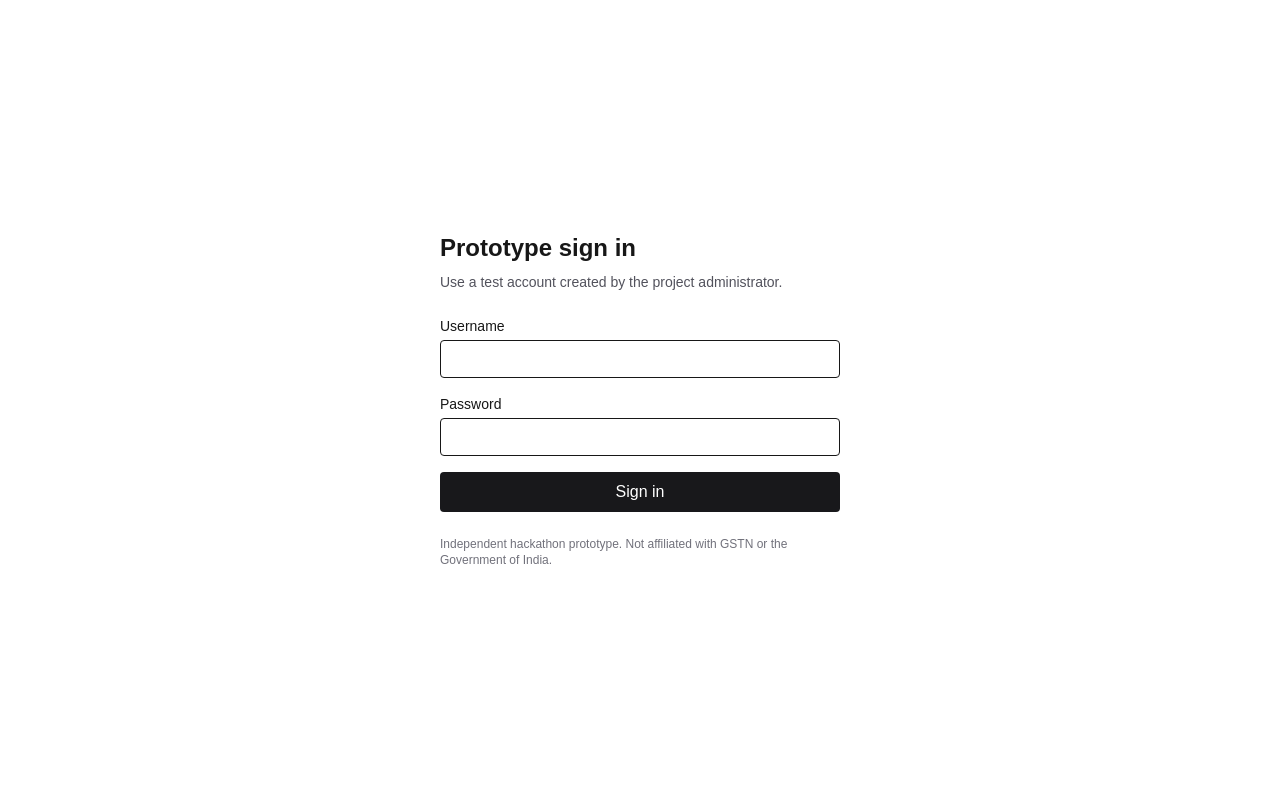
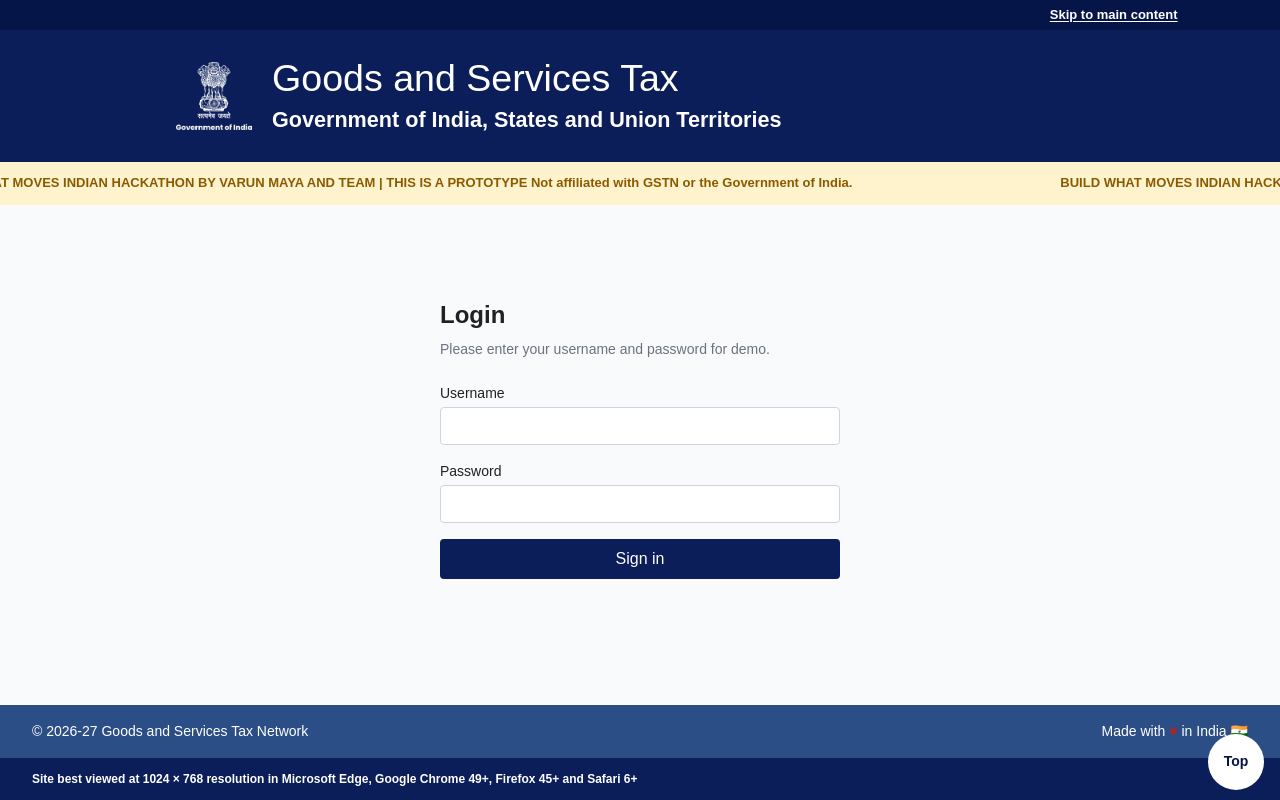
Before and after one commit to Roshni8/gst-portal-revampv1-, a Next.js app: page /login in a window 1280 px wide. Built offline with nearby package versions, Linux system fonts and the light colour scheme; no server answers.

Commit message:
This is design rules Login

```diff
--- a/src/app/dashboard/page.tsx
+++ b/src/app/dashboard/page.tsx
@@ -4,5 +4,5 @@ import { auth, signOut } from "@/auth";
 export default async function DashboardPage() {
   const session = await auth();
   if (!session?.user) redirect("/login");
-  return <main className="mx-auto grid min-h-screen max-w-2xl content-center gap-6 px-6"><div><h1 className="text-2xl font-semibold">Dashboard</h1><p className="mt-2">Signed in as <strong>{session.user.name}</strong>.</p><p className="text-zinc-600">Role: {session.user.role}</p></div><form action={async () => { "use server"; await signOut({ redirectTo: "/login" }); }}><button className="rounded border px-4 py-2">Logout</button></form></main>;
+  return <main id="main-content" className="mx-auto grid flex-1 max-w-2xl content-center gap-6 px-6"><div><h1 className="text-2xl font-semibold">Dashboard</h1><p className="mt-2">Signed in as <strong>{session.user.name}</strong>.</p><p className="text-text-muted">Role: {session.user.role}</p></div><form action={async () => { "use server"; await signOut({ redirectTo: "/login" }); }}><button className="rounded border-border bg-surface px-4 py-2 text-primary hover:bg-surface-subtle">Logout</button></form></main>;
 }
--- a/src/app/globals.css
+++ b/src/app/globals.css
@@ -1,26 +1,284 @@
 @import "tailwindcss";
 
+/*
+ * eInvoice light theme
+ *
+ * Use the semantic tokens below in components (for example `bg-primary` or
+ * `text-link`). Do not add raw hexadecimal values to component class names.
+ */
 :root {
-  --background: #ffffff;
-  --foreground: #171717;
+  /* GST eInvoice brand palette */
+  --gst-navy-950: #051547;
+  --gst-navy-900: #0b1e59;
+  --gst-blue-700: #2c4e86;
+  --gst-blue-600: #337ab7;
+
+  /* Neutral palette */
+  --gst-white: #ffffff;
+  --gst-gray-50: #f8fafc;
+  --gst-gray-100: #f1f5f9;
+  --gst-gray-300: #d1d5db;
+  --gst-gray-500: #6b7280;
+  --gst-gray-900: #212121;
+
+  /* Status palette */
+  --gst-green-700: #3c763d;
+  --gst-red-700: #b22222;
+  --gst-amber-100: #fff3cd;
+  --gst-amber-700: #8a5a00;
+
+  /* Semantic tokens: use these throughout the application. */
+  --gst-color-background: var(--gst-gray-50);
+  --gst-color-surface: var(--gst-white);
+  --gst-color-surface-subtle: var(--gst-gray-100);
+  --gst-color-primary: var(--gst-navy-900);
+  --gst-color-primary-hover: var(--gst-navy-950);
+  --gst-color-secondary: var(--gst-blue-700);
+  --gst-color-link: var(--gst-blue-600);
+  --gst-color-on-primary: var(--gst-white);
+  --gst-color-text: var(--gst-gray-900);
+  --gst-color-text-muted: var(--gst-gray-500);
+  --gst-color-border: var(--gst-gray-300);
+  --gst-color-focus: var(--gst-blue-600);
+  --gst-color-success: var(--gst-green-700);
+  --gst-color-warning-surface: var(--gst-amber-100);
+  --gst-color-warning: var(--gst-amber-700);
+  --gst-color-error: var(--gst-red-700);
 }
 
 @theme inline {
-  --color-background: var(--background);
-  --color-foreground: var(--foreground);
+  --color-background: var(--gst-color-background);
+  --color-surface: var(--gst-color-surface);
+  --color-surface-subtle: var(--gst-color-surface-subtle);
+  --color-primary: var(--gst-color-primary);
+  --color-primary-hover: var(--gst-color-primary-hover);
+  --color-secondary: var(--gst-color-secondary);
+  --color-link: var(--gst-color-link);
+  --color-on-primary: var(--gst-color-on-primary);
+  --color-text: var(--gst-color-text);
+  --color-text-muted: var(--gst-color-text-muted);
+  --color-border: var(--gst-color-border);
+  --color-focus: var(--gst-color-focus);
+  --color-success: var(--gst-color-success);
+  --color-warning-surface: var(--gst-color-warning-surface);
+  --color-warning: var(--gst-color-warning);
+  --color-error: var(--gst-color-error);
   --font-sans: Arial, Helvetica, sans-serif;
   --font-mono: "SFMono-Regular", Consolas, monospace;
 }
 
-@media (prefers-color-scheme: dark) {
-  :root {
-    --background: #0a0a0a;
-    --foreground: #ededed;
+* {
+  border-color: var(--gst-color-border);
+}
+
+body {
+  background: var(--gst-color-background);
+  color: var(--gst-color-text);
+  font-family: Arial, Helvetica, sans-serif;
+}
+
+.gst-site-header {
+  background: var(--gst-navy-900);
+  color: var(--gst-white);
+}
+
+.gst-utility-bar {
+  display: flex;
+  justify-content: flex-end;
+  min-height: 30px;
+  padding: 5px clamp(1rem, 8vw, 12rem);
+  background: var(--gst-navy-950);
+}
+
+.gst-skip-link {
+  color: var(--gst-white);
+  font-size: 0.8125rem;
+  font-weight: 600;
+}
+
+.gst-header-content {
+  display: flex;
+  align-items: center;
+  gap: 1.25rem;
+  width: min(100% - 2rem, 58rem);
+  min-height: 132px;
+  margin: 0 auto;
+  padding: 1.5rem 0;
+}
+
+.gst-emblem {
+  width: 4.75rem;
+  height: auto;
+  filter: brightness(0) invert(1);
+  object-fit: contain;
+}
+
+.gst-brand-copy {
+  min-width: 0;
+}
+
+.gst-brand-title,
+.gst-brand-subtitle {
+  margin: 0;
+  color: var(--gst-white);
+}
+
+.gst-brand-title {
+  font-size: clamp(1.8rem, 4vw, 2.35rem);
+  font-weight: 500;
+  line-height: 1.1;
+}
+
+.gst-brand-subtitle {
+  margin-top: 0.4rem;
+  font-size: clamp(1rem, 2vw, 1.35rem);
+  font-weight: 600;
+  line-height: 1.3;
+}
+
+.gst-site-footer {
+  position: relative;
+  margin-top: auto;
+  background: var(--gst-blue-700);
+  color: var(--gst-white);
+  font-size: 0.875rem;
+}
+
+.gst-footer-content {
+  display: flex;
+  justify-content: space-between;
+  gap: 1rem;
+  width: min(100% - 2rem, 76rem);
+  margin: 0 auto;
+  padding: 1rem 0;
+}
+
+.gst-footer-notice {
+  margin: 0;
+  padding: 0.75rem max(1rem, calc((100% - 76rem) / 2));
+  background: var(--gst-navy-900);
+  color: var(--gst-white);
+  font-size: 0.75rem;
+  font-weight: 600;
+}
+
+.gst-footer-heart {
+  color: var(--gst-color-error);
+}
+
+.gst-back-to-top {
+  position: absolute;
+  right: 1rem;
+  bottom: 0.65rem;
+  display: grid;
+  width: 3.5rem;
+  height: 3.5rem;
+  place-items: center;
+  border-radius: 999px;
+  background: var(--gst-white);
+  color: var(--gst-navy-950);
+  font-weight: 700;
+  text-decoration: none;
+}
+
+.gst-prototype-banner {
+  overflow: hidden;
+  background: var(--gst-color-warning-surface);
+  color: var(--gst-color-warning);
+  font-size: 0.8125rem;
+  font-weight: 600;
+  line-height: 1.45;
+}
+
+.gst-prototype-banner-track {
+  display: flex;
+  width: max-content;
+  animation: gst-banner-scroll 24s linear infinite;
+}
+
+.gst-prototype-banner-message {
+  flex: none;
+  margin: 0;
+  padding: 0.75rem 2rem 0.75rem max(1rem, calc((100vw - 58rem) / 2));
+  white-space: nowrap;
+}
+
+@keyframes gst-banner-scroll {
+  to {
+    transform: translateX(-50%);
   }
 }
 
-body {
-  background: var(--background);
-  color: var(--foreground);
-  font-family: Arial, Helvetica, sans-serif;
+a {
+  color: var(--gst-color-link);
+  text-decoration: underline;
+  text-underline-offset: 0.15em;
 }
+
+input,
+select,
+textarea {
+  border: 1px solid var(--gst-color-border);
+  background: var(--gst-color-surface);
+}
+
+button,
+input,
+select,
+textarea {
+  &:focus-visible {
+    outline: 3px solid var(--gst-color-focus);
+    outline-offset: 2px;
+  }
+}
+
+::selection {
+  background: var(--gst-color-secondary);
+  color: var(--gst-color-on-primary);
+}
+
+@media (max-width: 40rem) {
+  .gst-utility-bar {
+    justify-content: center;
+    padding-inline: 1rem;
+  }
+
+  .gst-header-content {
+    align-items: flex-start;
+    gap: 0.875rem;
+    min-height: 0;
+    padding-block: 1.25rem;
+  }
+
+  .gst-emblem {
+    width: 3.5rem;
+  }
+
+  .gst-footer-content {
+    flex-direction: column;
+    gap: 0.4rem;
+    padding-block: 1rem 1.35rem;
+  }
+
+  .gst-footer-notice {
+    padding: 0.75rem 4.75rem 0.75rem 1rem;
+    line-height: 1.45;
+  }
+
+  .gst-back-to-top {
+    right: 0.75rem;
+    bottom: 0.75rem;
+    width: 3rem;
+    height: 3rem;
+  }
+
+  .gst-prototype-banner-message {
+    padding-left: 1rem;
+  }
+}
+
+@media (prefers-reduced-motion: reduce) {
+  .gst-prototype-banner-track {
+    animation: none;
+  }
+}
--- a/src/app/layout.tsx
+++ b/src/app/layout.tsx
@@ -1,4 +1,5 @@
 import type { Metadata } from "next";
+import Image from "next/image";
 import "./globals.css";
 
 export const metadata: Metadata = {
@@ -9,7 +10,36 @@ export const metadata: Metadata = {
 export default function RootLayout({ children }: LayoutProps<"/">) {
   return (
     <html lang="en" className="h-full antialiased">
-      <body className="min-h-full flex flex-col">{children}</body>
+      <body className="min-h-full flex flex-col">
+        <header className="gst-site-header">
+          <div className="gst-utility-bar">
+            <a className="gst-skip-link" href="#main-content">Skip to main content</a>
+          </div>
+          <div className="gst-header-content">
+            <Image
+              className="gst-emblem"
+              src="/brand/india-emblem.png"
+              alt="State emblem of India"
+              width={76}
+              height={68}
+              priority
+            />
+            <div className="gst-brand-copy">
+              <p className="gst-brand-title">Goods and Services Tax</p>
+              <p className="gst-brand-subtitle">Government of India, States and Union Territories</p>
+            </div>
+          </div>
+        </header>
+        {children}
+        <footer className="gst-site-footer">
+          <div className="gst-footer-content">
+            <span>© 2026-27 Goods and Services Tax Network</span>
+            <span>Made with <span className="gst-footer-heart" aria-label="love">♥</span> in India <span aria-label="India flag">🇮🇳</span></span>
+          </div>
+          <p className="gst-footer-notice">Site best viewed at 1024 × 768 resolution in Microsoft Edge, Google Chrome 49+, Firefox 45+ and Safari 6+</p>
+          <a className="gst-back-to-top" href="#main-content">Top</a>
+        </footer>
+      </body>
     </html>
   );
 }
--- a/src/app/login/login-form.tsx
+++ b/src/app/login/login-form.tsx
@@ -8,9 +8,9 @@ const initialState: LoginState = {};
 export function LoginForm() {
   const [state, action, pending] = useActionState(loginAction, initialState);
   return <form action={action} className="grid gap-4">
-    <label className="grid gap-1 text-sm font-medium">Username<input name="username" autoComplete="username" required className="rounded border px-3 py-2" /></label>
-    <label className="grid gap-1 text-sm font-medium">Password<input name="password" type="password" autoComplete="current-password" required className="rounded border px-3 py-2" /></label>
-    {state.error ? <p role="alert" className="text-sm text-red-700">{state.error}</p> : null}
-    <button disabled={pending} className="rounded bg-zinc-900 px-4 py-2 text-white disabled:opacity-60">{pending ? "Signing in…" : "Sign in"}</button>
+    <label className="grid gap-1 text-sm font-medium">Username<input name="username" autoComplete="username" required className="rounded border-border bg-surface px-3 py-2" /></label>
+    <label className="grid gap-1 text-sm font-medium">Password<input name="password" type="password" autoComplete="current-password" required className="rounded border-border bg-surface px-3 py-2" /></label>
+    {state.error ? <p role="alert" className="text-sm text-error">{state.error}</p> : null}
+    <button disabled={pending} className="rounded bg-primary px-4 py-2 text-on-primary hover:bg-primary-hover disabled:opacity-60">{pending ? "Signing in…" : "Sign in"}</button>
   </form>;
 }
--- a/src/app/login/page.tsx
+++ b/src/app/login/page.tsx
@@ -4,5 +4,5 @@ import { LoginForm } from "./login-form";
 
 export default async function LoginPage() {
   if (await auth()) redirect("/dashboard");
-  return <main className="mx-auto grid min-h-screen max-w-md content-center gap-6 px-6"><div><h1 className="text-2xl font-semibold">Prototype sign in</h1><p className="mt-2 text-sm text-zinc-600">Use a test account created by the project administrator.</p></div><LoginForm /><p className="text-xs text-zinc-500">Independent hackathon prototype. Not affiliated with GSTN or the Government of India.</p></main>;
+  return <><div className="gst-prototype-banner" role="note"><div className="gst-prototype-banner-track"><p className="gst-prototype-banner-message">BUILD WHAT MOVES INDIAN HACKATHON BY VARUN MAYA AND TEAM | THIS IS A PROTOTYPE <strong>Not affiliated with GSTN or the Government of India.</strong></p><p className="gst-prototype-banner-message" aria-hidden="true">BUILD WHAT MOVES INDIAN HACKATHON BY VARUN MAYA AND TEAM | THIS IS A PROTOTYPE <strong>Not affiliated with GSTN or the Government of India.</strong></p></div></div><main id="main-content" className="mx-auto grid w-full max-w-md flex-1 content-center gap-6 px-6 pb-8"><div><h1 className="text-2xl font-semibold">Login</h1><p className="mt-2 text-sm text-text-muted">Please enter your username and password for demo.</p></div><LoginForm /></main></>;
 }
```
Also changed, not shown: public/brand/india-emblem.png (added), 3 other files (tests, documents, lock files or other folders).
